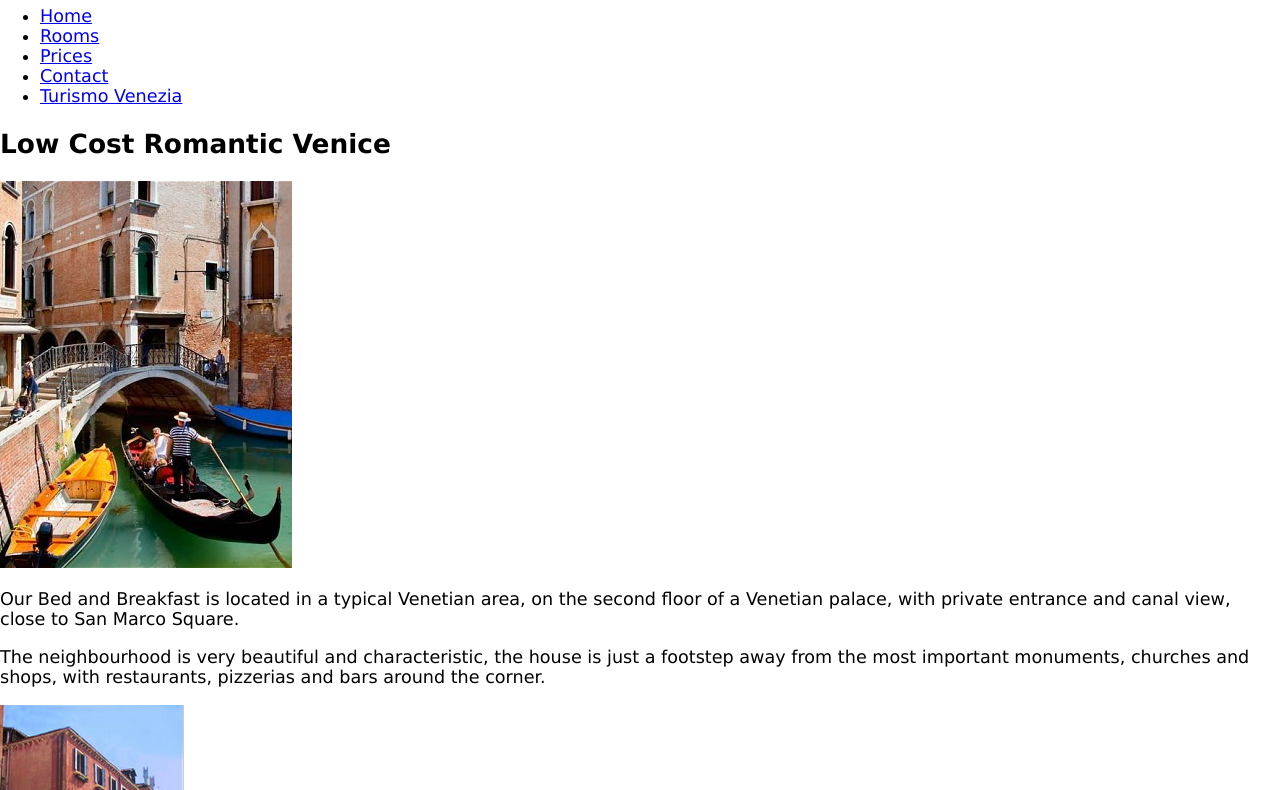
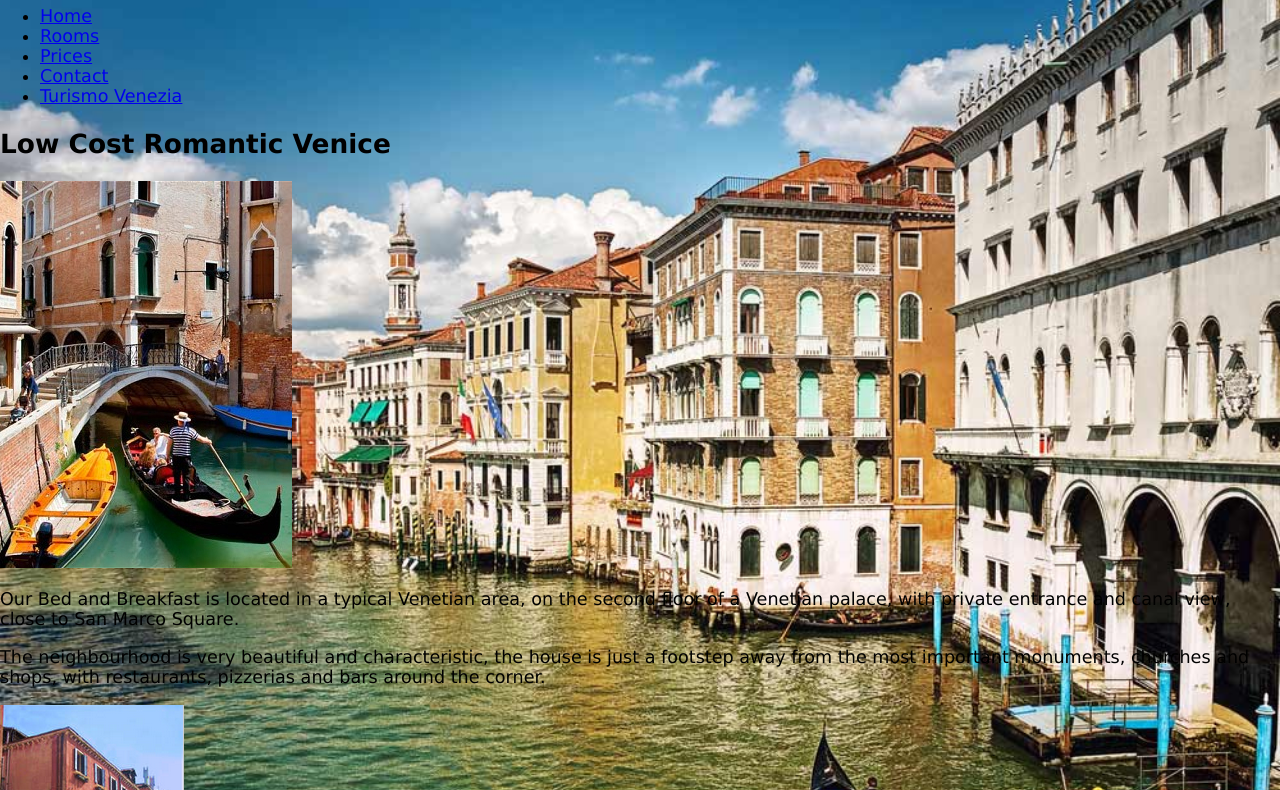
Before and after one commit to MorbetMacErp/MorbetMacErp.github.io, a plain HTML site: page assignment1/index.html in a window 1280 px wide. Shown: the part 135-925 px from the top of the page. Drawn offline with Linux system fonts and the light colour scheme.

Commit message:
add background image

```diff
--- a/assignment1/style.css
+++ b/assignment1/style.css
@@ -1,5 +1,8 @@
 body {
 	margin: 0;
+  background-image: url(background.jpg);
+  background-repeat: no-repeat;
+  background-size: cover;
 	font-family: "Lucida Sans Unicode", "Lucida Grande", sans-serif;
 	font-size: 1.1em;
 }
```
